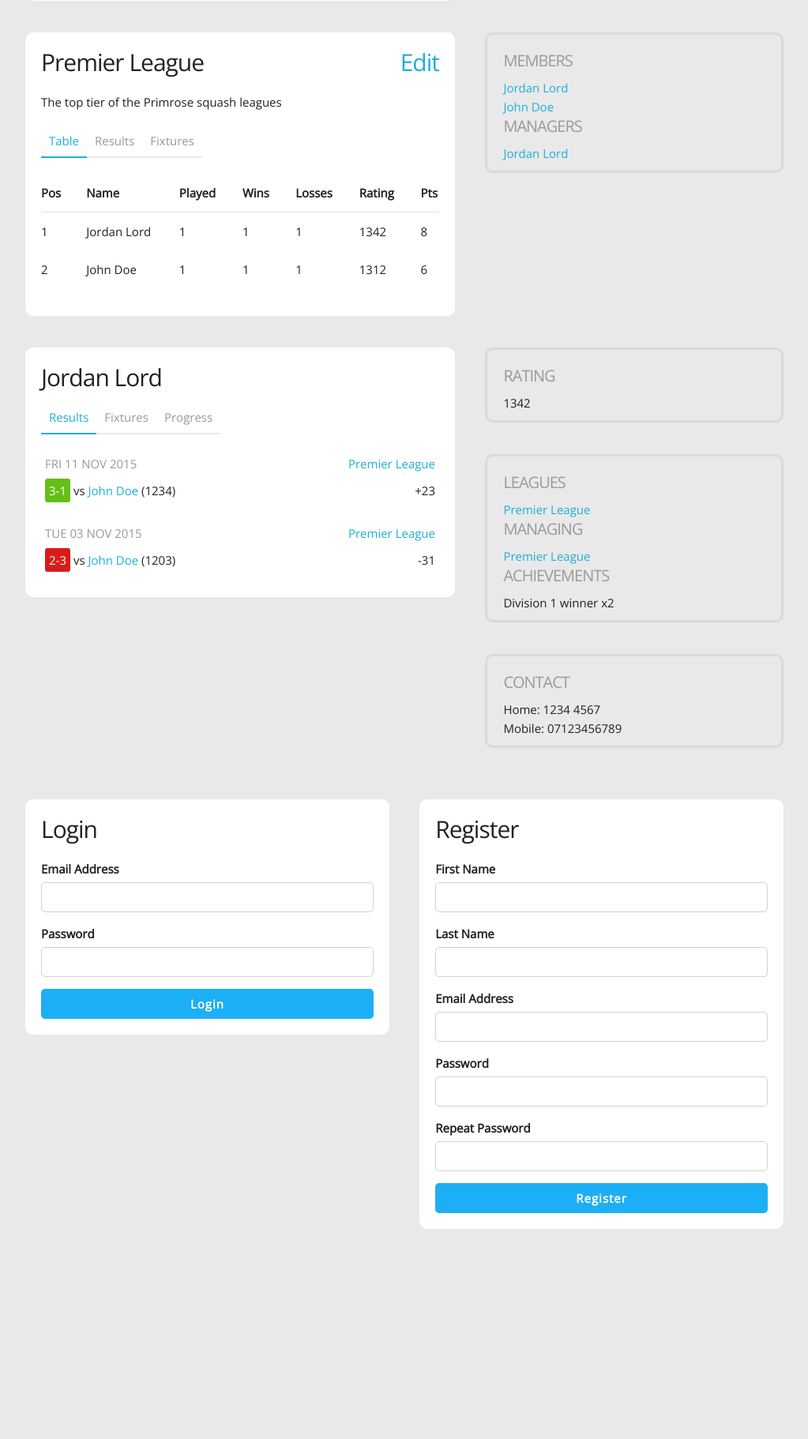
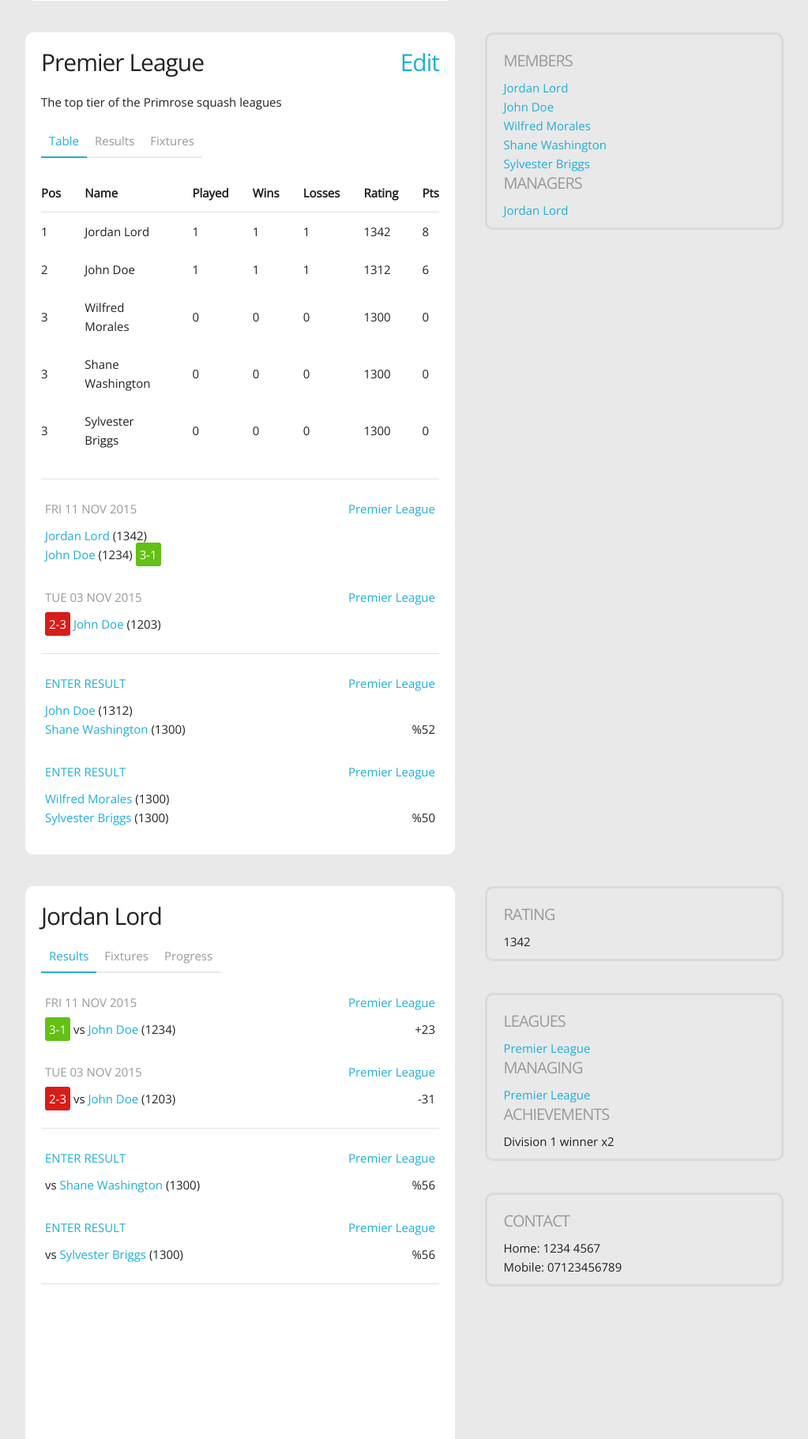
Before and after one commit to logiclogue/A2-Project-League-System, a PHP site: page / in a window 1280 px wide. Shown: the part 683-2505 px from the top of the page at 79% size, without its empty margins (128-1151 px from the left). Before the commit the page ends 2239 px from the top, so only its background shows below. Run offline with PHP 8.4, Linux system fonts and the light colour scheme.

Commit message:
Add results and fixtures to leagues and profiles form

```diff
--- a/forms/league.php
+++ b/forms/league.php
@@ -43,8 +43,93 @@
 					<td>1312</td>
 					<td>6</td>
 				</tr>
+
+				<tr>
+					<td>3</td>
+					<td>Wilfred Morales</td>
+					<td>0</td>
+					<td>0</td>
+					<td>0</td>
+					<td>1300</td>
+					<td>0</td>
+				</tr>
+
+				<tr>
+					<td>3</td>
+					<td>Shane Washington</td>
+					<td>0</td>
+					<td>0</td>
+					<td>0</td>
+					<td>1300</td>
+					<td>0</td>
+				</tr>
+
+				<tr>
+					<td>3</td>
+					<td>Sylvester Briggs</td>
+					<td>0</td>
+					<td>0</td>
+					<td>0</td>
+					<td>1300</td>
+					<td>0</td>
+				</tr>
 			</tbody>
 		</table>
+
+		<hr>
+
+		<div class="result">
+			<div class="head">
+				<span>FRI 11 NOV 2015</span>
+				<a class="u-pull-right">Premier League</a><br>
+			</div>
+
+			<div class="body">
+				<span><a>Jordan Lord</a> (1342)</span><br>
+				<span><a>John Doe</a> (1234)</span>
+				<span class="score win">3-1</span>
+			</div>
+		</div>
+
+		<div class="result">
+			<div class="head">
+				<span>TUE 03 NOV 2015</span>
+				<a class="u-pull-right">Premier League</a><br>
+			</div>
+
+			<div class="body">
+				<span class="score loss">2-3</span>
+				<span><a>John Doe</a> (1203)</span>
+			</div>
+		</div>
+
+		<hr>
+
+		<div class="result">
+			<div class="head">
+				<a>ENTER RESULT</a>
+				<a class="u-pull-right">Premier League</a><br>
+			</div>
+
+			<div class="body">
+				<span><a>John Doe</a> (1312)</span><br>
+				<span><a>Shane Washington</a> (1300)</span>
+				<span class="u-pull-right">%52</span>
+			</div>
+		</div>
+
+		<div class="result">
+			<div class="head">
+				<a>ENTER RESULT</a>
+				<a class="u-pull-right">Premier League</a><br>
+			</div>
+
+			<div class="body">
+				<span><a>Wilfred Morales</a> (1300)</span><br>
+				<span><a>Sylvester Briggs</a> (1300)</span>
+				<span class="u-pull-right">%50</span>
+			</div>
+		</div>
 	</div>
 
 	<div class="five columns">
@@ -52,7 +137,10 @@
 			<h2>Members</h2>
 
 			<span><a>Jordan Lord</a></span><br>
-			<span><a>John Doe</a></span>
+			<span><a>John Doe</a></span><br>
+			<span><a>Wilfred Morales</a></span><br>
+			<span><a>Shane Washington</a></span><br>
+			<span><a>Sylvester Briggs</a></span>
 
 			<h2>Managers</h2>
 
--- a/forms/profile.php
+++ b/forms/profile.php
@@ -34,6 +34,36 @@
 				<span class="u-pull-right">-31</span>
 			</div>
 		</div>
+
+		<hr>
+
+		<div class="result">
+			<div class="head">
+				<a>ENTER RESULT</a>
+				<a class="u-pull-right">Premier League</a><br>
+			</div>
+
+			<div class="body">
+				<span>vs <a>Shane Washington</a> (1300)</span>
+				<span class="u-pull-right">%56</span>
+			</div>
+		</div>
+
+		<div class="result">
+			<div class="head">
+				<a>ENTER RESULT</a>
+				<a class="u-pull-right">Premier League</a><br>
+			</div>
+
+			<div class="body">
+				<span>vs <a>Sylvester Briggs</a> (1300)</span>
+				<span class="u-pull-right">%56</span>
+			</div>
+		</div>
+
+		<hr>
+
+		<img width="u-full-width" height="500">
 	</div>
 
 	<div class="five columns">
```
